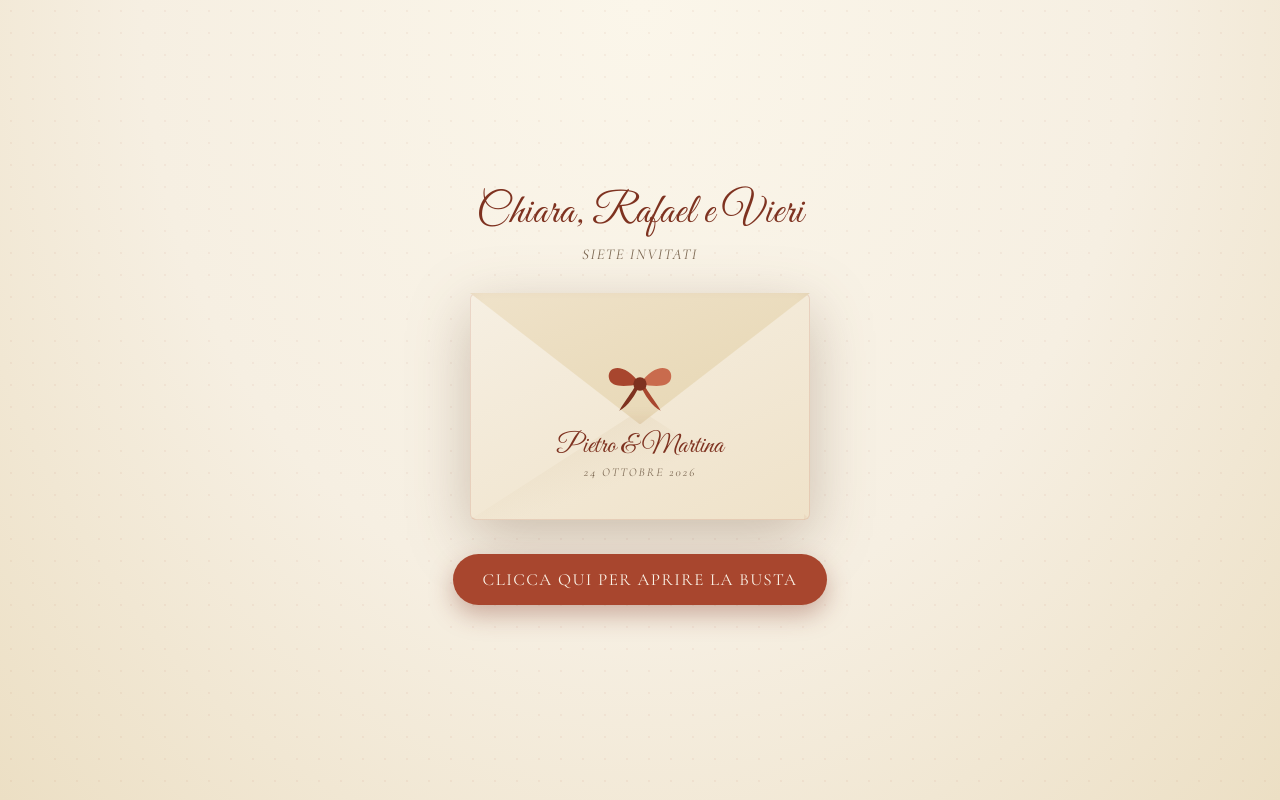
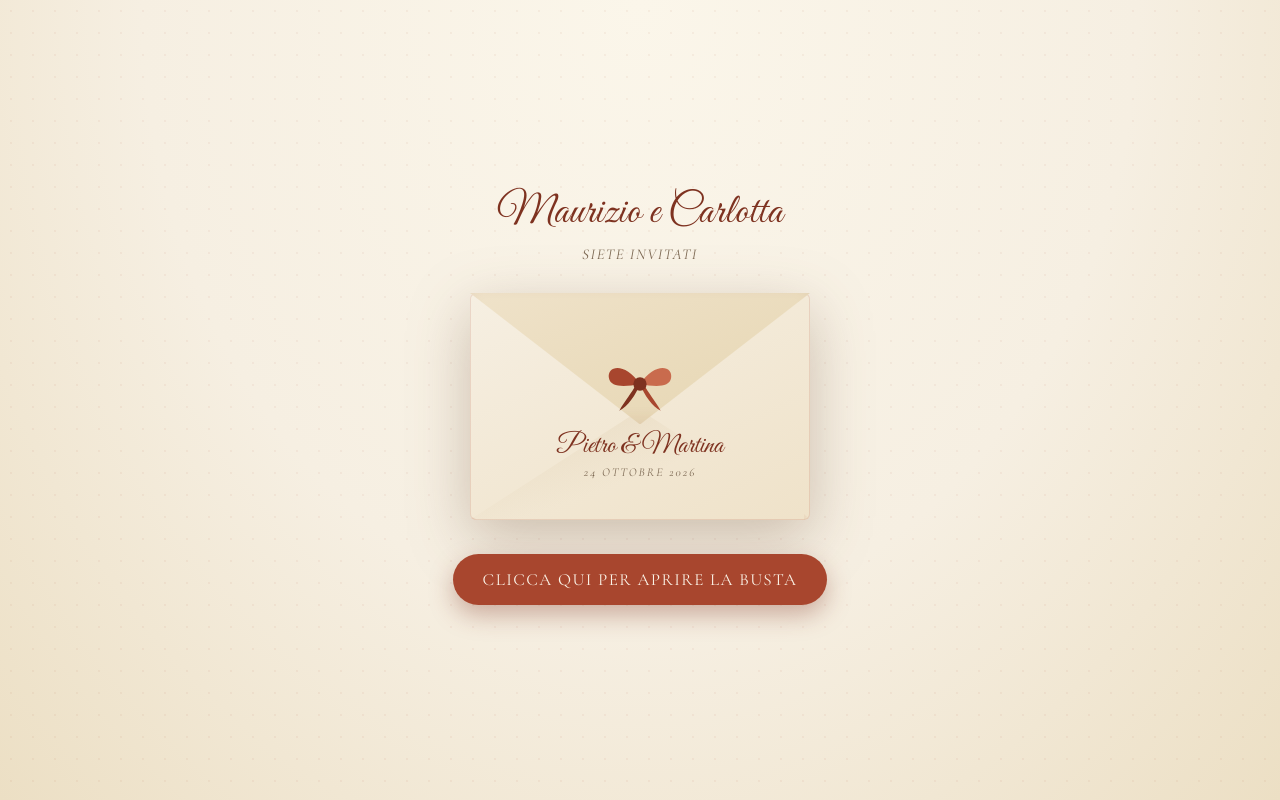
Before and after one commit to pietromartina24/Ciccio-e-Carlotta, a plain HTML site: page index.html in a window 1280 px wide. Drawn offline with nearby package versions, Linux system fonts and the light colour scheme.

Commit message:
Change names in the HTML paragraph

```diff
--- a/index.html
+++ b/index.html
@@ -344,7 +344,7 @@ html, body {
 <div class="stage">
   <div class="scene" id="scene">
 
-    <p class="names">Chiara, Rafael e Vieri</p>
+    <p class="names">Maurizio e Carlotta</p>
     <p class="subtitle">siete invitati</p>
 
     <div class="envelope-wrap">
```
